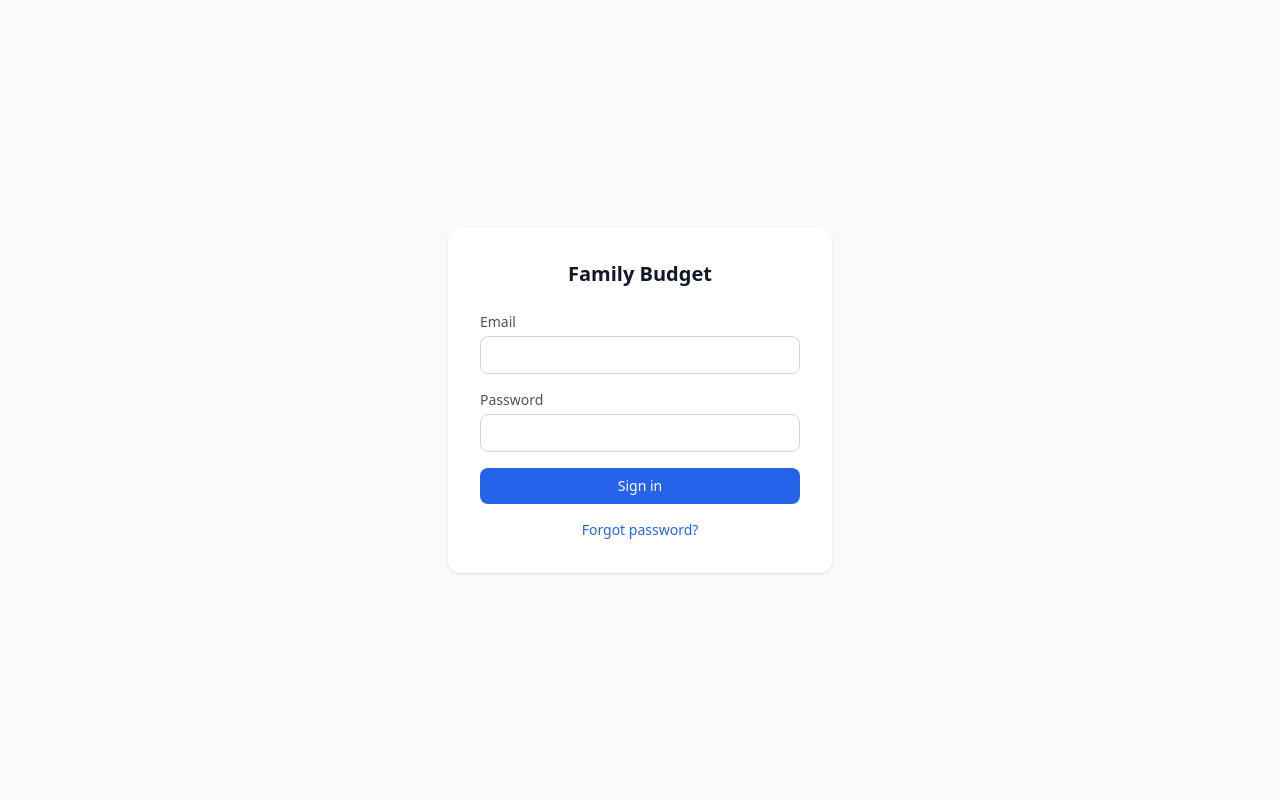
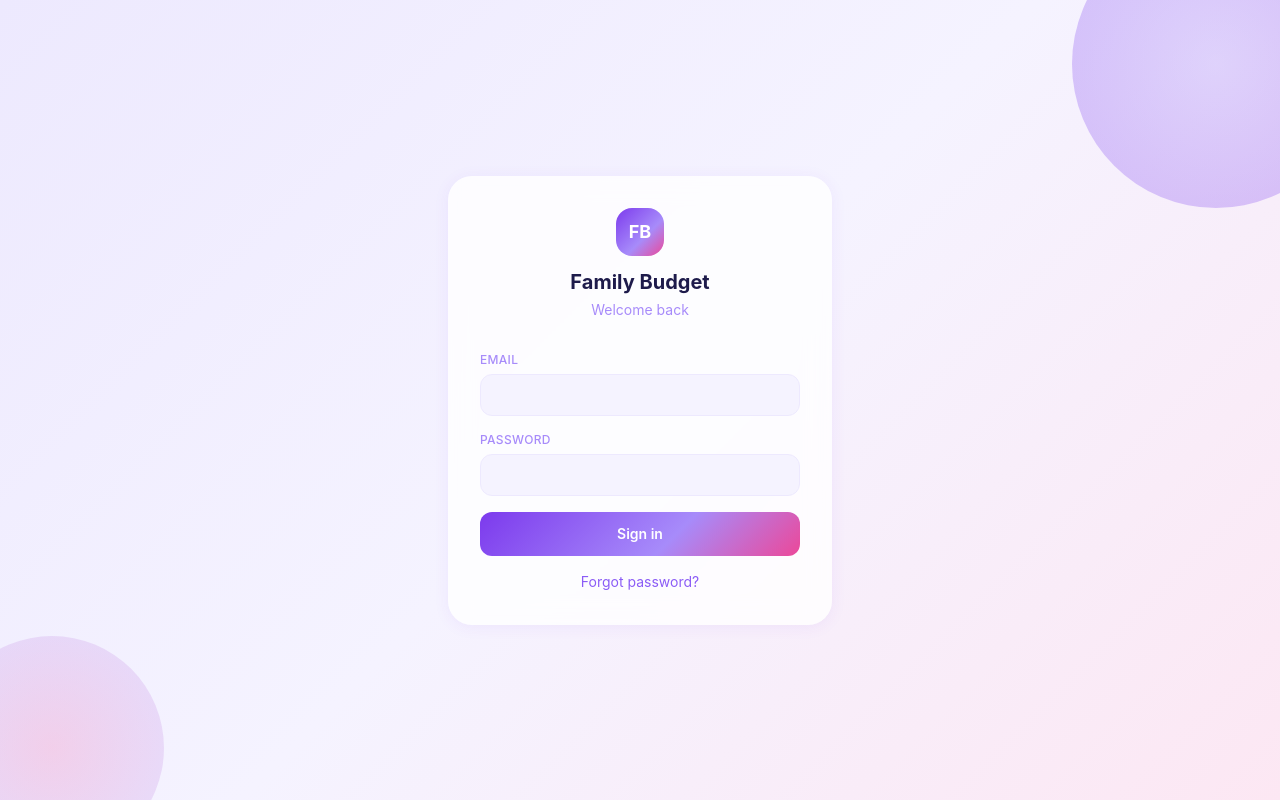
Before and after one commit to elizavetayukho/family-budget-bot, a React (Vite) app in the folder web/: page /login in a window 1280 px wide. Built offline with nearby package versions, Linux system fonts and the light colour scheme; no server answers.

Commit message:
Visual retheme: purple/lavender fintech style matching reference design

```diff
--- a/web/src/components/NavBar.tsx
+++ b/web/src/components/NavBar.tsx
@@ -1,4 +1,3 @@
-
 import { NavLink } from 'react-router-dom';
 import { useAuth } from '../context/AuthContext';
 
@@ -13,20 +12,26 @@ const links = [
 export default function NavBar() {
   const { user, logout } = useAuth();
 
+  const initials = user?.name
+    ? user.name.split(' ').map(w => w[0]).join('').toUpperCase().slice(0, 2)
+    : '?';
+
   return (
-    <nav className="bg-white border-b border-gray-200 px-6 py-3 flex items-center justify-between">
+    <nav className="bg-white/80 backdrop-blur-md sticky top-0 z-20 border-b border-brand-100 px-6 py-3 flex items-center justify-between">
       <div className="flex items-center gap-1">
-        <span className="font-semibold text-gray-700 mr-4">💰 Family Budget</span>
+        <div className="w-7 h-7 rounded-lg gradient-card mr-3 flex items-center justify-center">
+          <span className="text-white text-xs font-bold">FB</span>
+        </div>
         {links.map((l) => (
           <NavLink
             key={l.to}
             to={l.to}
             end={l.to === '/'}
             className={({ isActive }) =>
-              `px-3 py-1.5 rounded text-sm font-medium transition-colors ${
+              `px-3 py-1.5 rounded-xl text-sm font-medium transition-colors ${
                 isActive
-                  ? 'bg-blue-50 text-blue-700'
-                  : 'text-gray-600 hover:text-gray-900 hover:bg-gray-100'
+                  ? 'bg-brand-100 text-brand-700'
+                  : 'text-brand-400 hover:text-brand-700 hover:bg-brand-50'
               }`
             }
           >
@@ -35,11 +40,10 @@ export default function NavBar() {
         ))}
       </div>
       <div className="flex items-center gap-3">
-        <span className="text-sm text-gray-500">{user?.name}</span>
-        <button
-          onClick={logout}
-          className="text-sm text-gray-500 hover:text-gray-700"
-        >
+        <div className="w-8 h-8 rounded-full gradient-card flex items-center justify-center">
+          <span className="text-white text-xs font-bold">{initials}</span>
+        </div>
+        <button onClick={logout} className="text-xs text-brand-300 hover:text-brand-600 transition-colors">
           Sign out
         </button>
       </div>
--- a/web/src/components/ToastContainer.tsx
+++ b/web/src/components/ToastContainer.tsx
@@ -1,31 +1,22 @@
-
 import { useToast } from '../context/ToastContext';
 
 export default function ToastContainer() {
   const { toasts, removeToast } = useToast();
-
   if (toasts.length === 0) return null;
 
   return (
     <div className="fixed bottom-4 right-4 z-50 flex flex-col gap-2">
       {toasts.map((t) => (
-        <div
-          key={t.id}
-          className="flex items-center gap-3 bg-gray-900 text-white px-4 py-3 rounded-lg shadow-lg min-w-[260px]"
-        >
+        <div key={t.id}
+          className="flex items-center gap-3 bg-brand-900 text-white px-4 py-3 rounded-2xl shadow-lg min-w-[260px]">
           <span className="flex-1 text-sm">{t.message}</span>
           {t.withReload && (
-            <button
-              onClick={() => window.location.reload()}
-              className="text-blue-300 text-sm font-medium hover:text-blue-200 whitespace-nowrap"
-            >
+            <button onClick={() => window.location.reload()}
+              className="text-brand-300 text-sm font-semibold hover:text-white whitespace-nowrap">
               Reload
             </button>
           )}
-          <button
-            onClick={() => removeToast(t.id)}
-            className="text-gray-400 hover:text-white ml-1"
-          >
+          <button onClick={() => removeToast(t.id)} className="text-brand-400 hover:text-white ml-1 text-lg leading-none">
             ✕
           </button>
         </div>
--- a/web/src/index.css
+++ b/web/src/index.css
@@ -3,5 +3,12 @@
 @tailwind utilities;
 
 body {
-  @apply bg-gray-50 text-gray-900;
+  background-color: #F5F3FF;
+  color: #1E1B4B;
+  -webkit-font-smoothing: antialiased;
+  font-family: -apple-system, BlinkMacSystemFont, 'Segoe UI', system-ui, sans-serif;
 }
+
+.gradient-card {
+  background: linear-gradient(135deg, #7C3AED 0%, #A78BFA 60%, #EC4899 100%);
+}
--- a/web/src/pages/Login.tsx
+++ b/web/src/pages/Login.tsx
@@ -39,75 +39,59 @@ export default function Login() {
   };
 
   return (
-    <div className="min-h-screen flex items-center justify-center bg-gray-50">
-      <div className="bg-white rounded-xl shadow p-8 w-full max-w-sm">
-        <h1 className="text-xl font-semibold mb-6 text-center">Family Budget</h1>
+    <div className="min-h-screen flex items-center justify-center relative overflow-hidden"
+      style={{ background: 'linear-gradient(135deg, #EDE9FE 0%, #F5F3FF 50%, #FCE7F3 100%)' }}>
+      {/* Decorative blobs */}
+      <div className="absolute top-[-80px] right-[-80px] w-72 h-72 rounded-full opacity-30"
+        style={{ background: 'radial-gradient(circle, #A78BFA, #7C3AED)' }} />
+      <div className="absolute bottom-[-60px] left-[-60px] w-56 h-56 rounded-full opacity-20"
+        style={{ background: 'radial-gradient(circle, #EC4899, #A78BFA)' }} />
+
+      <div className="relative bg-white/80 backdrop-blur-md rounded-3xl shadow-[0_2px_16px_0_rgba(124,58,237,0.07)] p-8 w-full max-w-sm mx-4">
+        {/* Logo */}
+        <div className="flex flex-col items-center mb-8">
+          <div className="w-12 h-12 rounded-2xl gradient-card flex items-center justify-center mb-3">
+            <span className="text-white font-bold text-lg">FB</span>
+          </div>
+          <h1 className="text-xl font-bold text-brand-900">Family Budget</h1>
+          <p className="text-sm text-brand-400 mt-1">Welcome back</p>
+        </div>
 
         {!resetting ? (
           <form onSubmit={handleLogin} className="space-y-4">
             <div>
-              <label className="block text-sm text-gray-600 mb-1">Email</label>
-              <input
-                type="email"
-                value={email}
-                onChange={(e) => setEmail(e.target.value)}
-                required
-                className="w-full border border-gray-300 rounded-lg px-3 py-2 text-sm focus:outline-none focus:ring-2 focus:ring-blue-500"
-              />
+              <label className="block text-xs font-medium text-brand-400 mb-1.5 uppercase tracking-wide">Email</label>
+              <input type="email" value={email} onChange={(e) => setEmail(e.target.value)} required
+                className="w-full bg-brand-50 border border-brand-100 rounded-xl px-4 py-2.5 text-sm text-brand-900 focus:outline-none focus:ring-2 focus:ring-brand-400 focus:border-transparent" />
             </div>
             <div>
-              <label className="block text-sm text-gray-600 mb-1">Password</label>
-              <input
-                type="password"
-                value={password}
-                onChange={(e) => setPassword(e.target.value)}
-                required
-                className="w-full border border-gray-300 rounded-lg px-3 py-2 text-sm focus:outline-none focus:ring-2 focus:ring-blue-500"
-              />
+              <label className="block text-xs font-medium text-brand-400 mb-1.5 uppercase tracking-wide">Password</label>
+              <input type="password" value={password} onChange={(e) => setPassword(e.target.value)} required
+                className="w-full bg-brand-50 border border-brand-100 rounded-xl px-4 py-2.5 text-sm text-brand-900 focus:outline-none focus:ring-2 focus:ring-brand-400 focus:border-transparent" />
             </div>
-            {error && <p className="text-red-600 text-sm">{error}</p>}
-            <button
-              type="submit"
-              disabled={busy}
-              className="w-full bg-blue-600 text-white py-2 rounded-lg text-sm font-medium hover:bg-blue-700 disabled:opacity-50"
-            >
+            {error && <p className="text-red-500 text-sm">{error}</p>}
+            <button type="submit" disabled={busy}
+              className="w-full gradient-card text-white py-3 rounded-xl text-sm font-semibold hover:opacity-90 transition-opacity disabled:opacity-50 mt-2">
               {busy ? 'Signing in…' : 'Sign in'}
             </button>
-            <button
-              type="button"
-              onClick={() => setResetting(true)}
-              className="w-full text-center text-sm text-blue-600 hover:underline"
-            >
+            <button type="button" onClick={() => setResetting(true)}
+              className="w-full text-center text-sm text-brand-500 hover:text-brand-700">
               Forgot password?
             </button>
           </form>
         ) : (
           <form onSubmit={handleReset} className="space-y-4">
-            <p className="text-sm text-gray-600">Enter your email to receive a reset link.</p>
-            <input
-              type="email"
-              value={email}
-              onChange={(e) => setEmail(e.target.value)}
-              required
-              className="w-full border border-gray-300 rounded-lg px-3 py-2 text-sm"
-              placeholder="your@email.com"
-            />
-            {resetSent && (
-              <p className="text-green-600 text-sm">Check your email for a reset link.</p>
-            )}
-            <button
-              type="submit"
-              disabled={busy || resetSent}
-              className="w-full bg-blue-600 text-white py-2 rounded-lg text-sm font-medium hover:bg-blue-700 disabled:opacity-50"
-            >
+            <p className="text-sm text-brand-600">Enter your email to receive a reset link.</p>
+            <input type="email" value={email} onChange={(e) => setEmail(e.target.value)} required
+              className="w-full bg-brand-50 border border-brand-100 rounded-xl px-4 py-2.5 text-sm" placeholder="your@email.com" />
+            {resetSent && <p className="text-green-600 text-sm">Check your email for a reset link.</p>}
+            <button type="submit" disabled={busy || resetSent}
+              className="w-full gradient-card text-white py-3 rounded-xl text-sm font-semibold disabled:opacity-50">
               Send reset link
             </button>
-            <button
-              type="button"
-              onClick={() => { setResetting(false); setResetSent(false); }}
-              className="w-full text-center text-sm text-gray-500 hover:underline"
-            >
-              Back to sign in
+            <button type="button" onClick={() => { setResetting(false); setResetSent(false); }}
+              className="w-full text-center text-sm text-brand-400 hover:text-brand-700">
+              ← Back to sign in
             </button>
           </form>
         )}
--- a/web/tailwind.config.js
+++ b/web/tailwind.config.js
@@ -2,7 +2,30 @@
 export default {
   content: ['./index.html', './src/**/*.{js,ts,jsx,tsx}'],
   theme: {
-    extend: {},
+    extend: {
+      colors: {
+        brand: {
+          50:  '#F5F3FF',
+          100: '#EDE9FE',
+          200: '#DDD6FE',
+          300: '#C4B5FD',
+          400: '#A78BFA',
+          500: '#8B5CF6',
+          600: '#7C3AED',
+          700: '#6D28D9',
+          800: '#5B21B6',
+          900: '#1E1B4B',
+        },
+      },
+      borderRadius: {
+        '2xl': '1rem',
+        '3xl': '1.5rem',
+      },
+      boxShadow: {
+        card: '0 2px 16px 0 rgba(124, 58, 237, 0.07)',
+        'card-hover': '0 6px 24px 0 rgba(124, 58, 237, 0.13)',
+      },
+    },
   },
   plugins: [],
 };
```
Also changed, not shown: web/src/pages/Dashboard.tsx (+59 -55 lines).
